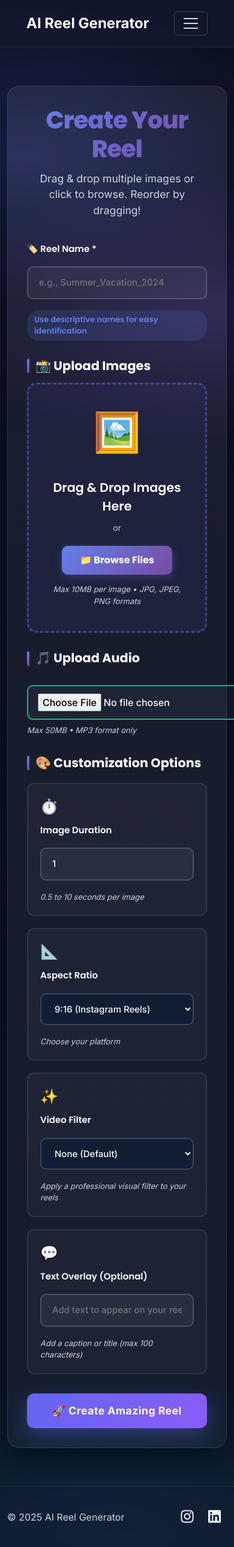
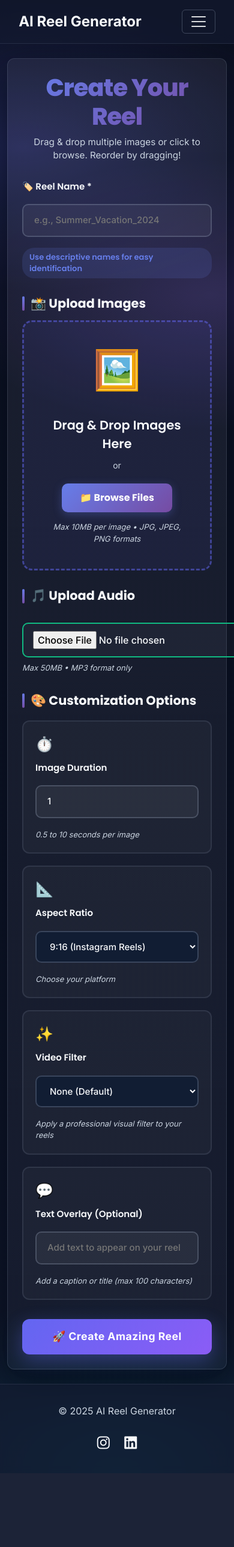
Before and after one commit to h8815/AI-Reel-Generator-DevOps, a Flask app: page /create in a window 390 px wide; the page is wider, and only the part inside the window is pictured. Shown: that part at 60% size. After the commit the page ends 2416 px from the top of that part, so only its background shows below. Run offline with Flask 3, Linux system fonts and the light colour scheme; the visitor is signed in with stand-in values (Sample User, id 1); some libraries are stand-ins or nearby versions.

Commit message:
making responsive

```diff
--- a/static/css/create.css
+++ b/static/css/create.css
@@ -190,12 +190,50 @@
 
 /* Responsive adjustments */
 @media (max-width: 768px) {
+    .upload-section {
+        padding: 1.5rem 0;
+    }
+
     .upload-container {
-        padding: 2rem;
+        padding: 1.5rem;
+        border-radius: 12px;
     }
 
     .upload-title {
-        font-size: 2.2rem;
+        font-size: 1.8rem;
+        margin-bottom: 0.5rem;
+    }
+
+    .upload-instructions {
+        font-size: 0.95rem;
+        margin-bottom: 1.8rem;
+    }
+
+    .drop-zone {
+        padding: 20px;
+        min-height: 160px;
+    }
+
+    .drop-zone-icon {
+        font-size: 48px;
+    }
+
+    .drop-zone-text {
+        font-size: 1.1rem;
+    }
+
+    .customization-grid {
+        grid-template-columns: 1fr;
+        gap: 12px;
+    }
+
+    .custom-option {
+        padding: 15px;
+    }
+
+    .section-title {
+        font-size: 1.15rem;
+        margin-top: 20px;
     }
 
     .file-input-group {
@@ -205,10 +243,6 @@
 
     .remove-file-btn {
         align-self: flex-end;
-    }
-
-    .customization-grid {
-        grid-template-columns: 1fr;
     }
 }
 
--- a/static/css/style.css
+++ b/static/css/style.css
@@ -200,13 +200,45 @@ footer {
 }
 
 /* Responsive Styles */
+@media (max-width: 991px) {
+    .navbar {
+        padding: 0.8rem 1.2rem;
+    }
+
+    .navbar-collapse {
+        background: rgba(15, 21, 41, 0.98);
+        backdrop-filter: blur(15px);
+        margin-top: 1rem;
+        border-radius: 12px;
+        padding: 1rem;
+        border: 1px solid rgba(148, 163, 184, 0.1);
+    }
+
+    .nav-link {
+        margin: 0.5rem 0;
+        padding: 0.8rem 1rem;
+    }
+}
+
 @media (max-width: 768px) {
+    .hero-section {
+        padding: 4rem 0 3rem 0;
+    }
+
     .hero-title {
-        font-size: 2.2rem;
+        font-size: 2.5rem;
+        line-height: 1.1;
     }
 
     .hero-subtitle {
-        font-size: 1.05rem;
+        font-size: 1.1rem;
+        margin-bottom: 2.5rem;
+    }
+
+    .footer-content {
+        flex-direction: column;
+        gap: 1.5rem;
+        text-align: center;
     }
 }
 
--- a/templates/create.html
+++ b/templates/create.html
@@ -303,6 +303,7 @@
         return false;
     }
 
+    // Reorder for reordering UI logic
     function handleDrop(e) {
         if (e.stopPropagation) {
             e.stopPropagation();
@@ -322,7 +323,54 @@
         return false;
     }
 
-    function validateAndSubmit(event) {
+    /**
+     * Helper to compress/resize images client-side before upload.
+     * Reduces 15MB phone photos to ~500KB, preventing timeouts on mobile.
+     */
+    async function compressImage(file, maxWidth = 1200, maxHeight = 1200, quality = 0.8) {
+        return new Promise((resolve) => {
+            const reader = new FileReader();
+            reader.readAsDataURL(file);
+            reader.onload = (event) => {
+                const img = new Image();
+                img.src = event.target.result;
+                img.onload = () => {
+                    const canvas = document.createElement('canvas');
+                    let width = img.width;
+                    let height = img.height;
+
+                    if (width > height) {
+                        if (width > maxWidth) {
+                            height *= maxWidth / width;
+                            width = maxWidth;
+                        }
+                    } else {
+                        if (height > maxHeight) {
+                            width *= maxHeight / height;
+                            height = maxHeight;
+                        }
+                    }
+
+                    canvas.width = width;
+                    canvas.height = height;
+                    const ctx = canvas.getContext('2d');
+                    ctx.drawImage(img, 0, 0, width, height);
+
+                    canvas.toBlob((blob) => {
+                        // Create a new file from the blob, keeping the original name
+                        const compressedFile = new File([blob], file.name, {
+                            type: 'image/jpeg',
+                            lastModified: Date.now()
+                        });
+                        resolve(compressedFile);
+                    }, 'image/jpeg', quality);
+                };
+            };
+        });
+    }
+
+    async function validateAndSubmit(event) {
+        event.preventDefault(); // Stop form submission
         const reelName = document.getElementById('reelName').value.trim();
         const audioInput = document.getElementById('audioInput').files[0];
         const imageDuration = parseFloat(document.getElementById('imageDuration').value);
@@ -342,25 +390,6 @@
             return false;
         }
 
-        if (imageDuration < 0.5 || imageDuration > 10) {
-            alert('Image duration must be between 0.5 and 10 seconds.');
-            return false;
-        }
-
-        if (selectedFiles.length === 0) {
-            alert('Please select at least one image');
-            return false;
-        }
-
-        // Build FormData with ordered files
-        const formData = new FormData(event.target);
-        for (let pair of [...formData.entries()]) {
-            if (pair[0].startsWith('file')) formData.delete(pair[0]);
-        }
-        selectedFiles.forEach((file, index) => {
-            formData.append(`file${index + 1}`, file);
-        });
-
         // Show loading overlay with progress UI
         const overlay = document.getElementById('loadingOverlay');
         const loadingText = overlay.querySelector('.loading-text');
@@ -368,9 +397,28 @@
         overlay.classList.add('active');
         document.getElementById('submitBtn').disabled = true;
 
+        loadingText.textContent = '✨ Optimizing images for upload...';
+        loadingSubtext.textContent = 'Resizing high-res photos to make it fast! Please wait...';
+
+        // Compress images sequentially before upload
+        const compressedFiles = [];
+        for (const file of selectedFiles) {
+            const compressed = await compressImage(file);
+            compressedFiles.push(compressed);
+        }
+
+        // Build FormData with compressed files
+        const formData = new FormData(event.target);
+        for (let pair of [...formData.entries()]) {
+            if (pair[0].startsWith('file')) formData.delete(pair[0]);
+        }
+        compressedFiles.forEach((file, index) => {
+            formData.append(`file${index + 1}`, file);
+        });
+
         let elapsed = 0;
         const steps = [
-            '📁 Uploading your files…',
+            '📁 Uploading optimized files…',
             '🎬 Processing images…',
             '🎵 Mixing audio…',
             '✨ Applying filters…',
```
Also changed, not shown: static/css/gallery.css (+41 -8 lines).
